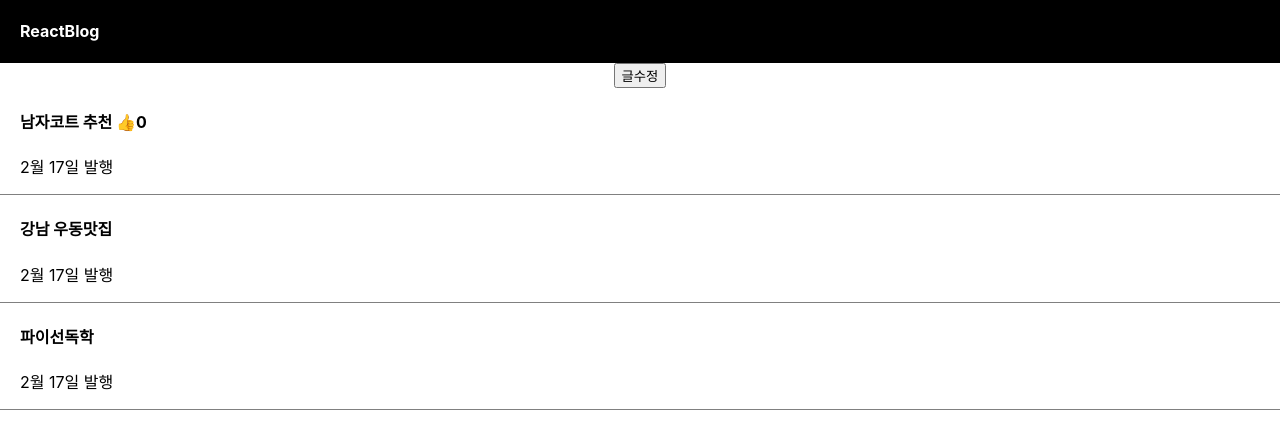
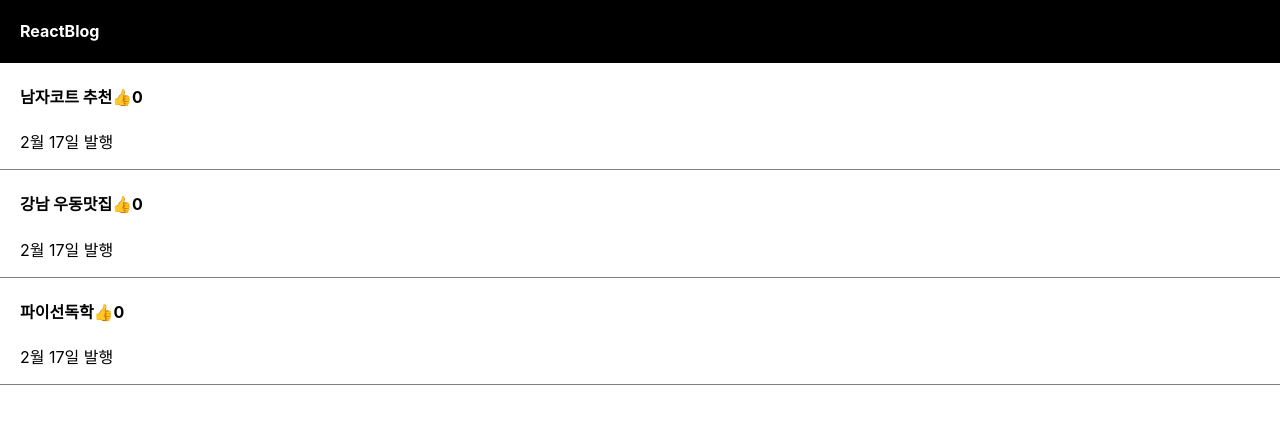
Before and after one commit to yiseul-kim/react2, a React (Create React App) app: page / in a window 1280 px wide. Shown: the top 428 px of the page. Built offline with nearby package versions, Linux system fonts and the light colour scheme.

Commit message:
map : 많은 div들을 반복문으로 줄이고 싶은 충동이 들 때

```diff
--- a/src/App.js
+++ b/src/App.js
@@ -15,6 +15,10 @@ function App() {
   let [따봉, 따봉변경] = useState(0);
   let [modal, setModal] = useState(false);
 
+  [1, 2, 3].map(function (a) {
+    return '12314123'
+  })
+
   return (
 
     <div className="App">
@@ -23,7 +27,7 @@ function App() {
         <h4>ReactBlog</h4>
       </div>
 
-      <button onClick={() => {
+      {/* <button onClick={() => {
         let copy = [...글제목];
         copy[0] = '여자코트 추천';
         글제목변경(copy);
@@ -39,13 +43,27 @@ function App() {
         <p>2월 17일 발행</p>
       </div>
       <div className="list">
-        <h4 onClick={()=>{ setModal(true) }}>{글제목[2]}</h4>
+        <h4 onClick={()=>{ setModal(!modal) }}>{글제목[2]}</h4>
         <p>2월 17일 발행</p>
-      </div>
+      </div> */}
+
+      {
+        글제목.map(function (a, i) {
+          return (
+            <div className="list">
+              <h4 onClick={() => { setModal(!modal) }}>{글제목[i] }
+                <span onClick={() => { 따봉변경(따봉 + 1) }}>👍</span>
+                {따봉} </h4>
+              <p>2월 17일 발행</p>
+            </div>
+          )
+        })
+      }
+
 
       {
         // 삼항연산자 : 조건식 ? 참일때 실행할 코드 : 거짓일 때 실행할 코드
-        modal == true ? <Modal/> : null
+        modal == true ? <Modal /> : null
 
       }
 
```
